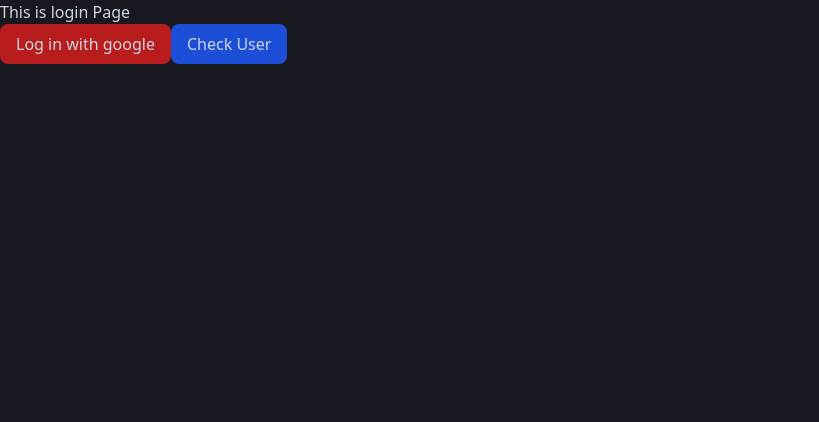
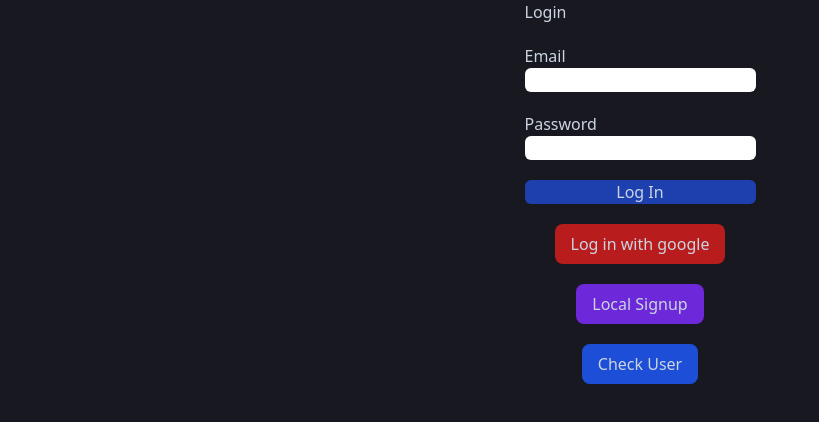
Before and after one commit to Luka-stack/micro-iot-admin, a Next.js app: page /auth/login in a window 1280 px wide. Shown: the top 422 px of the page, without its empty margins (0-819 px from the left). Built offline with nearby package versions, Linux system fonts and the light colour scheme.

Commit message:
Added signup

```diff
--- a/app/auth/login/page.tsx
+++ b/app/auth/login/page.tsx
@@ -1,9 +1,6 @@
 'use client';
 
-export default function LoginPage() {
-  const login = () => {
-    window.open('http://localhost:5001/auth/v1/google/login', '_self');
-  };
+import Link from 'next/link';
 
 const checklogin = async () => {
   try {
@@ -27,12 +24,87 @@ export default function LoginPage() {
   }
 };
 
+const login = async (user: { password: string; email: string }) => {
+  try {
+    const response = await fetch('http://localhost:5001/auth/v1/login', {
+      cache: 'no-store',
+      method: 'POST',
+      credentials: 'include',
+      headers: {
+        'Access-Control-Allow-Origin': 'true',
+        'Content-Type': 'application/json',
+      },
+      body: JSON.stringify(user),
+    });
+
+    const data = await response.json();
+
+    console.log(data);
+  } catch (err) {
+    console.error(err);
+  }
+};
+
+export default function LoginPage() {
+  const glogin = () => {
+    window.open('http://localhost:5001/auth/v1/google/login', '_self');
+  };
+
+  const onSubmit = async (event: React.FormEvent) => {
+    event.preventDefault();
+
+    const target = event.target as any;
+    const user = {
+      email: target['email'].value,
+      password: target['password'].value,
+    };
+
+    try {
+      await login(user);
+    } catch (err) {
+      console.error('Login Error', err);
+    }
+  };
+
   return (
-    <div>
-      <h1>This is login Page</h1>
-      <button onClick={login} className="px-4 py-2 bg-red-700 rounded-lg">
+    <div className="flex flex-col items-center justify-center space-y-5">
+      <form className="" onSubmit={onSubmit}>
+        <h1>Login</h1>
+
+        <div className="flex flex-col my-5">
+          <label htmlFor="email">Email</label>
+          <input
+            type="email"
+            name="email"
+            id="email"
+            className="rounded-md outline-2 outline-red-500 text-slate-900"
+          />
+        </div>
+
+        <div className="flex flex-col my-5">
+          <label htmlFor="displayName">Password</label>
+          <input
+            type="password"
+            name="password"
+            id="password"
+            className="rounded-md outline-2 outline-red-500 text-slate-900"
+          />
+        </div>
+
+        <input
+          type="submit"
+          value="Log In"
+          className="w-full bg-blue-800 rounded-md"
+        />
+      </form>
+
+      <button onClick={glogin} className="px-4 py-2 bg-red-700 rounded-lg">
         Log in with google
       </button>
+
+      <Link href="/auth/signup" className="px-4 py-2 rounded-lg bg-violet-700">
+        Local Signup
+      </Link>
 
       <button onClick={checklogin} className="px-4 py-2 bg-blue-700 rounded-lg">
         Check User
--- a/app/auth/signup/SignUpForm.tsx
+++ b/app/auth/signup/SignUpForm.tsx
@@ -36,6 +36,26 @@ async function oauthSignup(user: {
   }
 }
 
+async function localSignup(user: {
+  email: string;
+  displayName: string;
+  role: string;
+}) {
+  try {
+    const response = await fetch('http://localhost:5001/auth/v1/signup', {
+      cache: 'no-store',
+      method: 'POST',
+      headers: {
+        'Content-Type': 'application/json',
+      },
+      body: JSON.stringify(user),
+    });
+    return await response.json();
+  } catch (err) {
+    console.log(err);
+  }
+}
+
 export function SignupForm({ userPromise }: Props) {
   const { data } = use(userPromise);
   const router = useRouter();
@@ -44,13 +64,21 @@ export function SignupForm({ userPromise }: Props) {
     event.preventDefault();
 
     const target = event.target as any;
+    const user = {
+      role: target['roles'].value,
+      email: target['email'].value,
+      displayName: target['displayName'].value,
+      password: target['password'].value,
+    };
 
     try {
-      const response = await oauthSignup({
-        role: target['roles'].value,
-        email: target['email'].value,
-        displayName: target['displayName'].value,
-      });
+      let response;
+
+      if (data) {
+        response = await oauthSignup(user);
+      } else {
+        response = await localSignup(user);
+      }
 
       console.log(response);
       router.replace('/auth/login');
@@ -96,6 +124,18 @@ export function SignupForm({ userPromise }: Props) {
         />
       </div>
 
+      {data ? null : (
+        <div className="flex flex-col my-5">
+          <label htmlFor="displayName">Password</label>
+          <input
+            type="password"
+            name="password"
+            id="password"
+            className="rounded-md outline-2 outline-red-500 text-slate-900"
+          />
+        </div>
+      )}
+
       <div className="flex flex-col my-5">
         <select
           name="roles"
```
Lines whose indentation alone changed are shown as unchanged.
